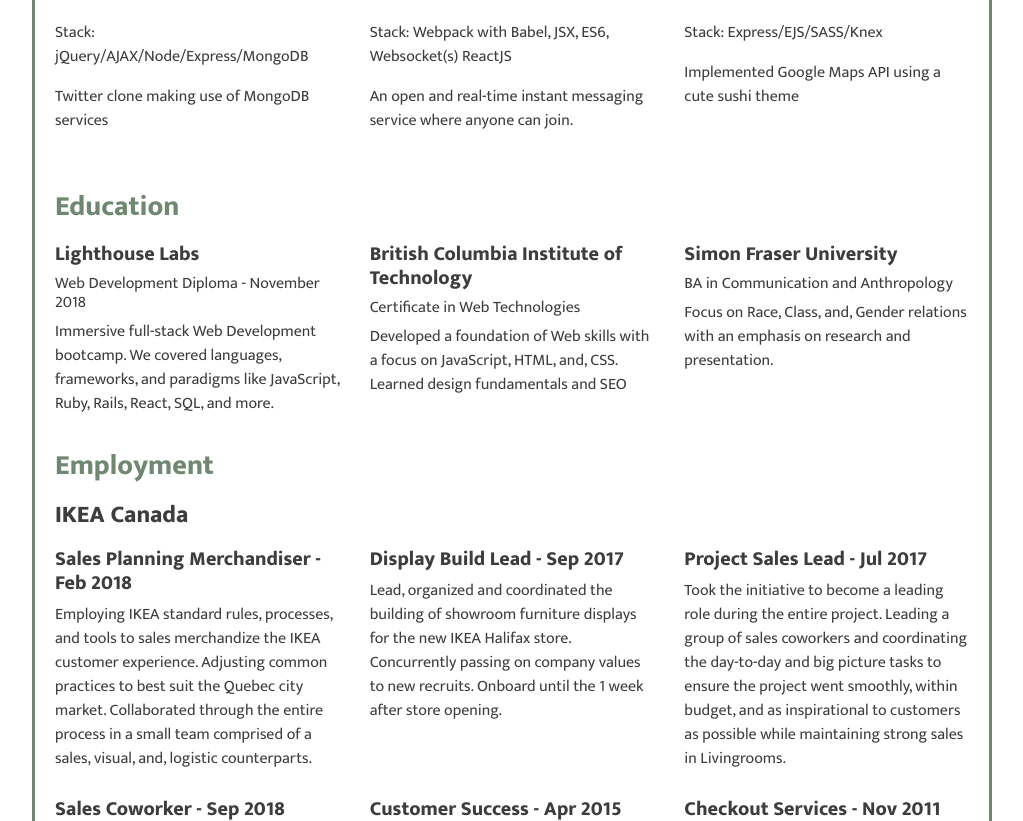
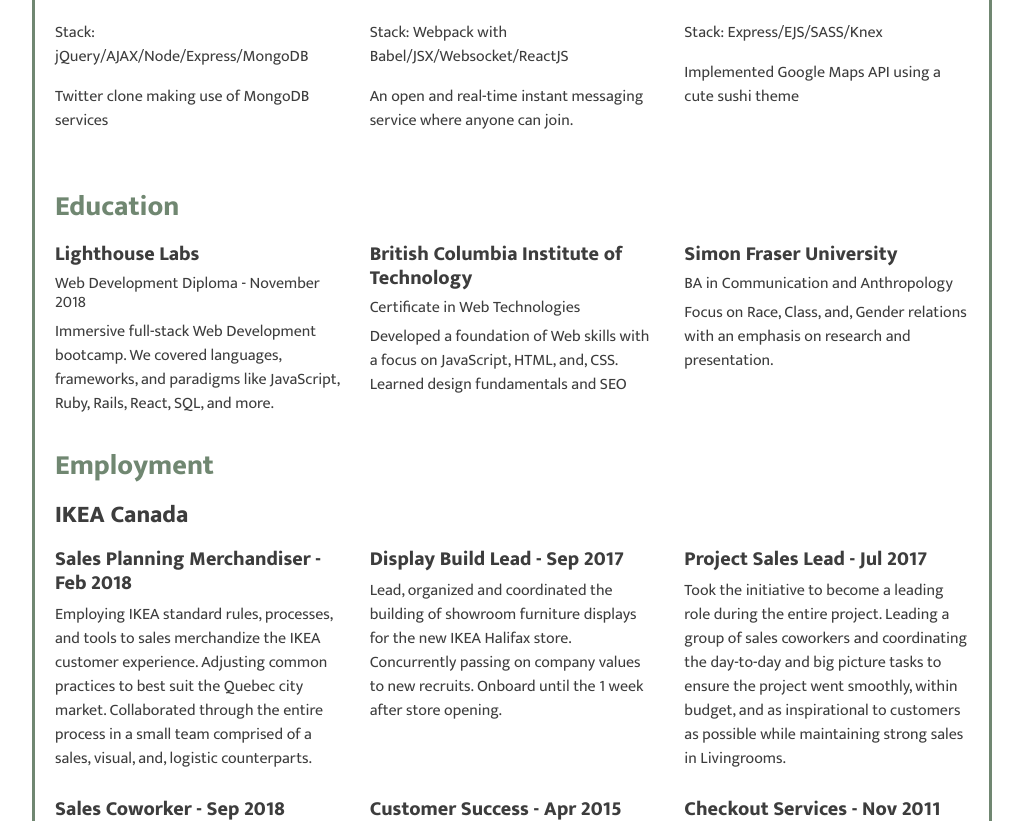
Before and after one commit to alefiyaV/alefiyaV.github.io, a website: page index.html in a window 1280 px wide. Shown: the part 1278-2099 px from the top of the page, without its empty margins (128-1151 px from the left). Drawn offline with nearby package versions, Linux system fonts and the light colour scheme.

Commit message:
changed projects

```diff
--- a/index.html
+++ b/index.html
@@ -94,7 +94,7 @@
 
           <div class="col-xs-12 col-sm-4">
 
-            <p>Stack: Webpack with Babel, JSX, ES6, Websocket(s) ReactJS  </p>
+            <p>Stack: Webpack with Babel/JSX/Websocket/ReactJS  </p>
             <p>An open and real-time instant messaging service where anyone can join.</p>
           </div>
 
```
